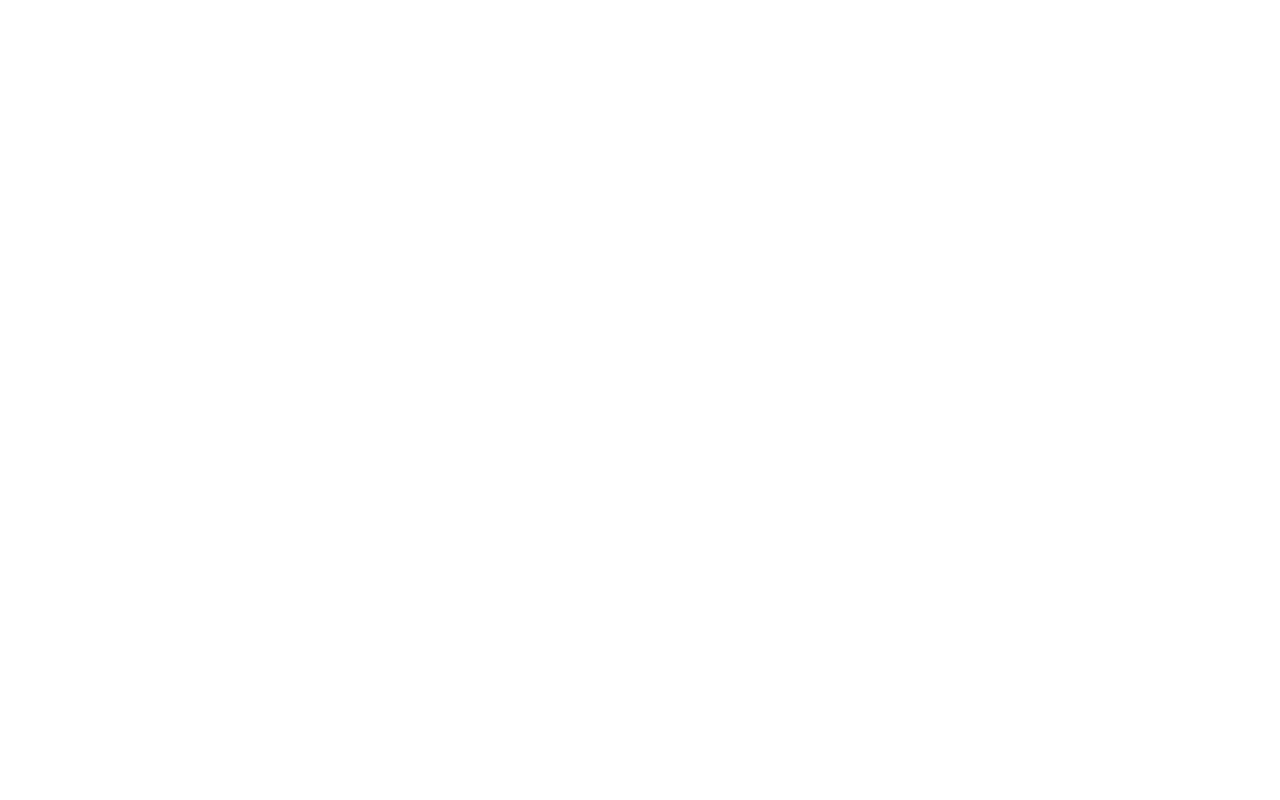
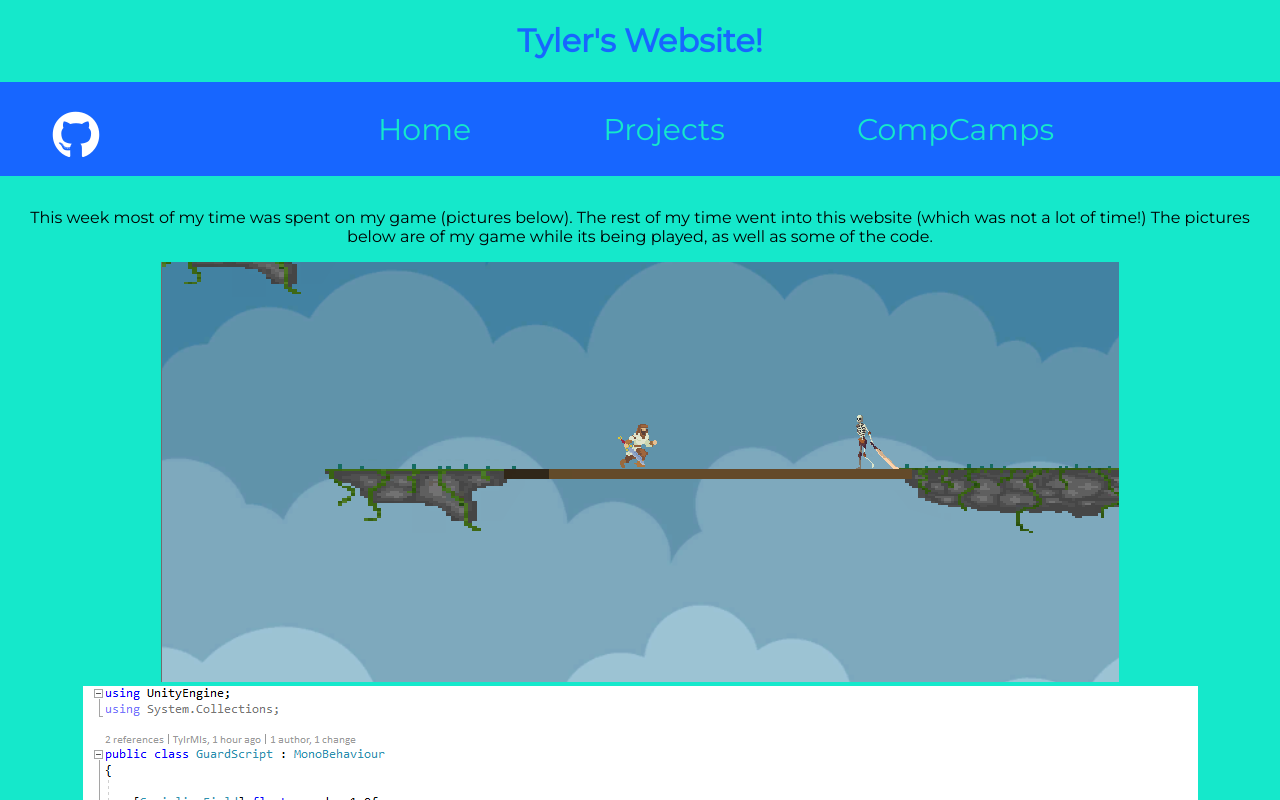
Before and after one commit to TylrMls/CompCamps2019, a plain HTML site: page projects.html in a window 1280 px wide. Shown: the top 800 px of the page. Drawn offline with Linux system fonts and the light colour scheme.

Commit message:
Added content to projects.html

```diff
--- a/projects.html
+++ b/projects.html
@@ -2,11 +2,29 @@
 <html lang="en" dir="ltr">
   <head>
     <meta charset="utf-8">
+    <link rel="stylesheet" href="css/styles.css">
     <link href="https://fonts.googleapis.com/css?family=Montserrat&display=swap" rel="stylesheet">
     <link href="https://use.fontawesome.com/releases/v5.6.3/css/all.css" rel="stylesheet" integrity="sha384-UHRtZLI+pbxtHCWp1t77Bi1L4ZtiqrqD80Kn4Z8NTSRyMA2Fd33n5dQ8lWUE00s/" crossorigin="anonymous">
-    <title>Projects | Tyler's CompCamps 2019 Website</title>
+    <title>Tyler's CompCamps 2019 Website</title>
   </head>
   <body>
-
+    <h1 class="title">Tyler's Website!</h1>
+    <div id="navbar" class="nav">
+      <ul class="navbar">
+        <li class="navlink"><a class="anav" href="index.html">Home</a></li>
+        <li class="navlink"><a class="anav" href="projects.html">Projects</a></li>
+        <li class="navlink"><a class="anav" href="https://compcamps.com/">CompCamps</a></li>
+        <div class="socialnavlink">
+          <a class="sociallinkgithub"><i class="fab fa-3x fa-github"></i></a>
+        </div>
+      </ul>
+    </div>
+    <div class="content">
+      <p class="parap">This week most of my time was spent on my game (pictures below). The rest of my time went into this website (which was not a lot of time!) The pictures below are of my game while its being played, as well as some of the code.</p>
+      <img src="img/game.png" alt="My game being played!"/>
+      <img src="img/code.png" alt="Some of the code for my game!"/>
+      <img src="img/animations.png" alt="The animation interface!">
+    </div>
+    <script type="text/javascript" src="js/sticky.js"></script>
   </body>
 </html>
```
Also changed, not shown: img/animations.png (added), img/code.png (added), img/game.png (added).
